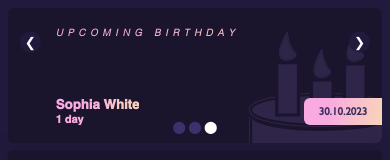
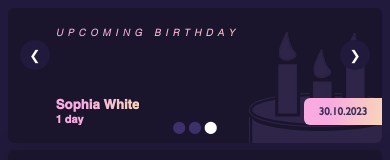
Before and after one commit to afoninis/birthdays-web, a React (Create React App) app: page / in a window 390 px wide. Shown: the top 160 px of the page. Built offline with nearby package versions, Linux system fonts and the light colour scheme.

Commit message:
Updated adaptive

```diff
--- a/src/Components/BirthdaysList.css
+++ b/src/Components/BirthdaysList.css
@@ -266,6 +266,9 @@
   .birthdays-list-header--sort {
     width: 50vw;
   }
+  .birthdays-list-content--star img {
+    height: 2.5rem;
+  }
 }
 @media screen and (max-width: 35rem) {
   .birthdays-list-header--sort {
--- a/src/Components/UpcomingBirthday.css
+++ b/src/Components/UpcomingBirthday.css
@@ -186,7 +186,7 @@
     padding: 3rem 0 3rem 8rem;
   }
   .upcoming-birthday-arrows {
-    top: 25%;
+    top: 35%;
   }
   .upcoming-birthday-content--name {
     font-size: 2.2rem;
@@ -200,6 +200,14 @@
   .upcoming-birthday-date {
     font-size: 1.8rem;
   }
+  .upcoming-birthday-arrows {
+    font-size: 3rem;
+  }
+  .upcoming-birthday-arrows-left,
+  .upcoming-birthday-arrows-right {
+    width: 5rem;
+    height: 5rem;
+  }
 }
 @media screen and (max-width: 35rem) {
   .upcoming-birthday {
```
